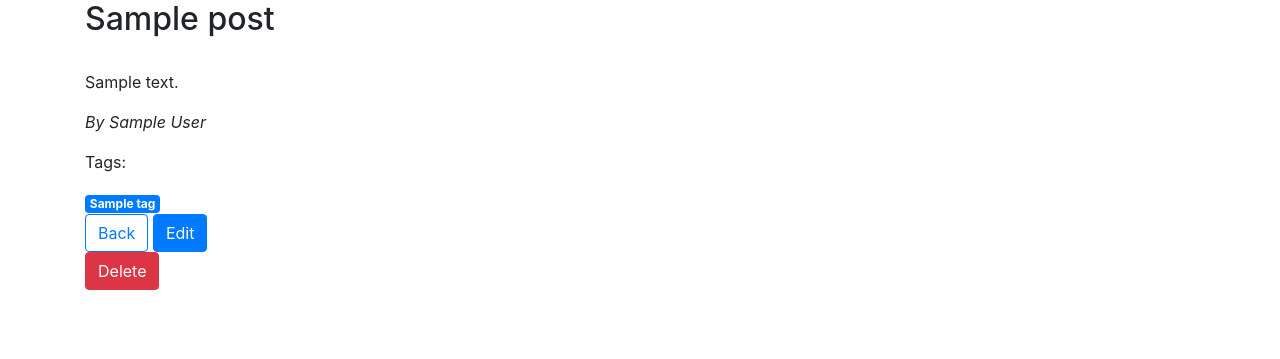
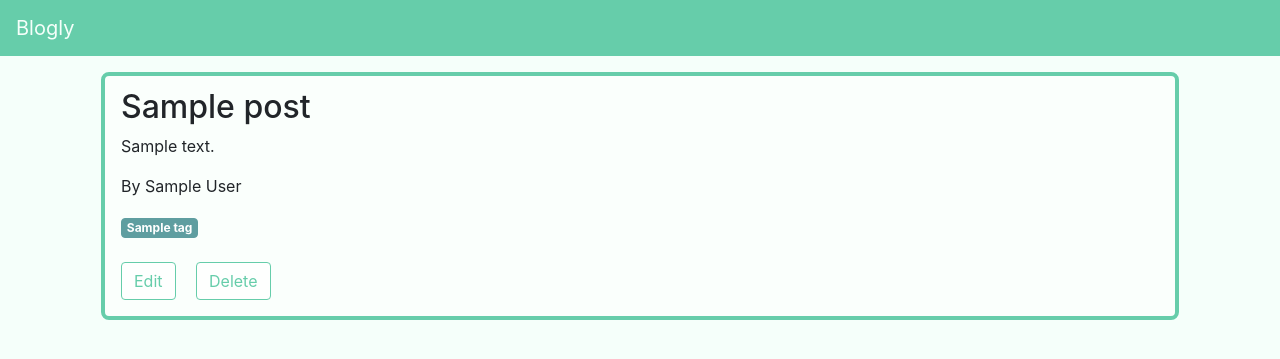
Before and after one commit to meowcodes/rithm-blogly, a Flask app: page /posts/1 in a window 1280 px wide. Shown: the top 359 px of the page. Run offline with Flask 2, Linux system fonts and the light colour scheme; tables that the repository leaves empty hold one stand-in row (values such as "Sample post"); some libraries are stand-ins or nearby versions.

Commit message:
add styles

```diff
--- a/app.py
+++ b/app.py
@@ -11,7 +11,7 @@ app.config['SQLALCHEMY_DATABASE_URI'] = 'postgresql:///blogly'
 app.config['SQLALCHEMY_TRACK_MODIFICATIONS'] = False
 app.config['SQLALCHEMY_ECHO'] = True
 
-debug = DebugToolbarExtension(app)
+# debug = DebugToolbarExtension(app)
 connect_db(app)
 
 @app.route('/')
@@ -98,13 +98,9 @@ def add_post(user_id):
     title = request.form.get('title')
     content = request.form.get('content')
     tag_ids = request.form.getlist('tag')
-    # tag_list = [int(num) for num in tag_ids]
-    # new_post = Post(title=request.form['title'],
-    #                 content=request.form['content'],
-    #                 user=user,
-    #                 tags=tags)
+    tags = Tag.query.filter(Tag.id.in_(tag_ids)).all()
 
-    new_post = Post(title=title, content=content, user_id=user_id)
+    new_post = Post(title=title, content=content, user_id=user_id, tags=tags)
 
     db.session.add(new_post)
     db.session.commit()
--- a/models.py
+++ b/models.py
@@ -7,10 +7,12 @@ db = SQLAlchemy()
 
 DEFAULT_IMG_URL = "https://www3.nd.edu/~streslab/assets/img/ra_pics/Placeholder_Photo.png"
 
+
 def connect_db(app):
     """ Connects to Database"""
     db.app = app
     db.init_app(app)
+
 
 class User(db.Model):
     """ Users """
@@ -59,7 +61,8 @@ class Post(db.Model):
         nullable=False)
 
     posts_tags = db.relationship('PostTag',
-        backref='posts')
+        backref='posts',
+        cascade="all, delete-orphan")
 
     tags = db.relationship('Tag',
         secondary='posts_tags',
--- /dev/null
+++ b/static/blogly.css
@@ -0,0 +1,57 @@
+body {
+    background-color: mintcream;
+}
+
+nav {
+    background-color: mediumaquamarine;
+}
+
+nav a {
+    color: mintcream!important;
+}
+
+a {
+    color: mediumaquamarine;
+}
+
+a:hover {
+    color: cadetblue;
+    text-decoration: none;
+}
+
+.btn-blogly {
+    margin: 0.5em 1em 0.5em 0em ;
+    border: solid 1.5px mediumaquamarine;
+    background-color: rgba(255,255,255,0.75);
+    color: mediumaquamarine;
+}
+
+.btn-blogly:hover {
+    color: cadetblue;
+    border-color: cadetblue;
+}
+
+.badge-blogly {
+    background-color: cadetblue;
+    color: white;
+    border: solid 1px cadetblue;
+}
+
+.delete-form {
+    display: inline-block;
+}
+.index .title {
+    padding: 1em;
+}
+
+.post-box {
+    margin: 1em;
+    border: solid 0.25em mediumaquamarine;
+    border-radius: 0.5em;
+    background-color: rgba(255,255,255,0.5);
+    padding: 0.75em 1em 0.5em;
+}
+
+.tag-box {
+    margin: 1em 0;
+}
--- a/templates/base.html
+++ b/templates/base.html
@@ -6,16 +6,23 @@
     <title>Blogly</title>
     <meta name="viewport" content="width=device-width, initial-scale=1">
     <link href="https://stackpath.bootstrapcdn.com/bootstrap/4.3.1/css/bootstrap.min.css" rel="stylesheet" integrity="sha384-ggOyR0iXCbMQv3Xipma34MD+dH/1fQ784/j6cY/iJTQUOhcWr7x9JvoRxT2MZw1T" crossorigin="anonymous">
-    <link rel="stylesheet" type="text/css" media="screen" href="/static/styles.css">
+    <link rel="stylesheet" type="text/css" media="screen" href="/static/blogly.css">
 </head>
-<body>
+<body class="{% block page_title %}BASE{% endblock %}">
+    <header>
+        <nav class="navbar navbar-expand-lg navbar-light">
+            <a class="navbar-brand" href="/">Blogly</a>
+        </nav>
+    </header>
+    <main>
     {% block content %}
-      CONTENT GOES HERE
+        CONTENT GOES HERE
     {% endblock %}
+    </main>
 </body>
 <script
   src="https://code.jquery.com/jquery-3.3.1.js"
   integrity="sha256-2Kok7MbOyxpgUVvAk/HJ2jigOSYS2auK4Pfzbm7uH60="
   crossorigin="anonymous"></script>
-<script src="/static/script.js"></script>
+<script src="/static/blogly.js"></script>
 </html>
--- a/templates/new_post_form.html
+++ b/templates/new_post_form.html
@@ -12,7 +12,7 @@
             <a href="/users/{{ user.id }}" class="btn btn-info" >Cancel</a>
             <button type="submit" class="btn btn-success">Add</button>
             {% for tag in tags %}
-                <input type="checkbox" name="{{ tag.id }}" value="{{ tag.name }}">{{ tag.name }}<br>
+                <input type="checkbox" name="tag" value="{{ tag.id }}">{{ tag.name }}<br>
             {% endfor %}
         </form>
     </div>
--- a/templates/post_detail_page.html
+++ b/templates/post_detail_page.html
@@ -1,21 +1,26 @@
 {% extends 'base.html' %}
+
+{% block page_title %}post{% endblock %}
 
 {% block content %}
 <div class="container">
-    <h2>{{ post.title }}</h2> <br>
-    <p>{{ post.content }}</p>
-    <p class="font-italic">By {{ post.user.full_name }}</p>
-    <div>
-        <p>Tags: </p>
-        {% for tag in post.tags %}
-            <span class="badge badge-primary">{{ tag.name }}</span>
-        {% endfor %}
+<div class="row">
+<div class="col-12">
+    <div class="post-box">
+        <h2>{{ post.title }}</h2>
+        <p>{{ post.content }}</p>
+        <p>By {{ post.user.full_name }}</p>
+        <div class="tag-box">
+            {% for tag in post.tags %}
+                <span class="badge badge-blogly">{{ tag.name }}</span>
+            {% endfor %}
+        </div>
+        <a href="/posts/{{ post.id }}/edit" class="btn btn-blogly">Edit</a>
+        <form class="delete-form" action="/posts/{{ post.user.id }}/delete" method="POST">
+            <button type="submit" class="btn btn-blogly">Delete</button>
+        </form>
     </div>
-    <a href="/users/{{ post.user.id }}" class="btn btn-outline-primary">Back</a>
-    <a href="/posts/{{ post.id }}/edit" class="btn btn-primary">Edit</a><br>
-    <form action="/posts/{{ post.user.id }}/delete" method="POST">
-        <button type="submit" class="btn btn-danger">Delete</button>
-    </form>
-
+</div>
+</div>
 </div>
 {% endblock %}
```
Also changed, not shown: seed.py (+10 -0 lines), templates/index.html (+15 -5 lines), static/blogly.js (added).
